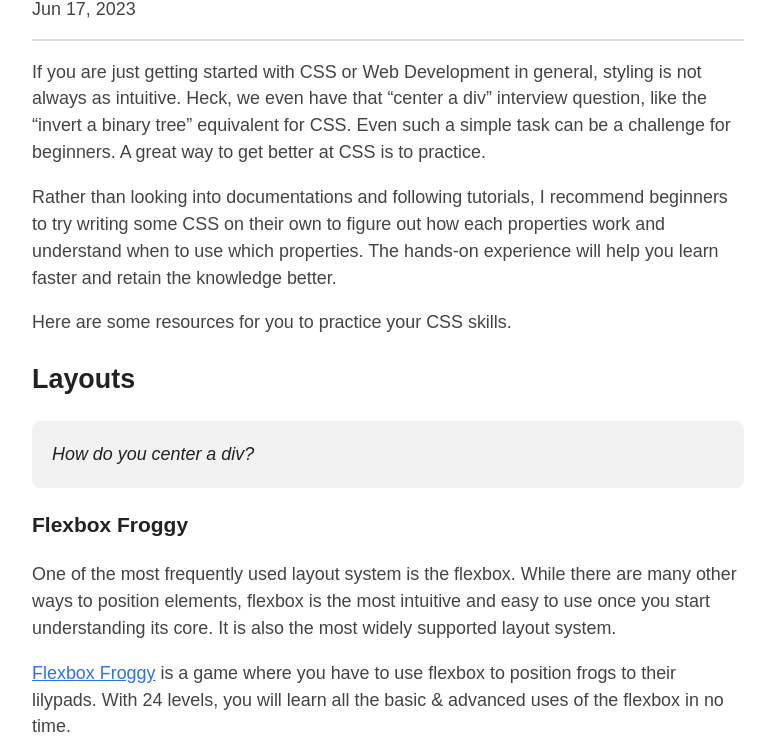
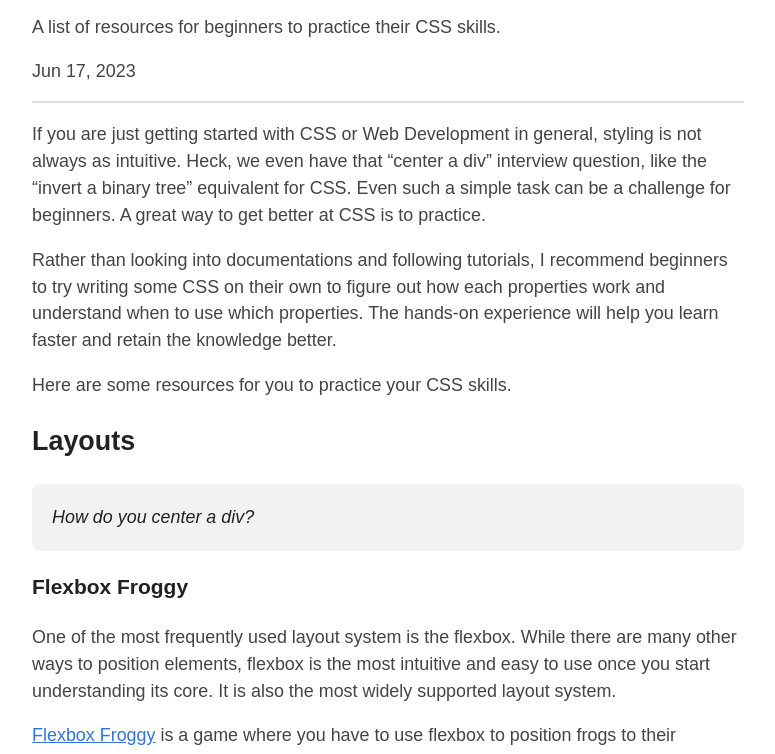
Before and after one commit to esinx/esinx.net, an Astro site: page /blog/css-exercises-for-beginners in a window 1280 px wide. Shown: the part 194-948 px from the top of the page, without its empty margins (252-1027 px from the left). Built offline with nearby package versions, Linux system fonts and the light colour scheme; Astro itself is replaced by a stand-in of ours; a web font is replaced by a local one.

Commit message:
✨ descriptions in pages

```diff
--- a/src/layouts/BlogPost.astro
+++ b/src/layouts/BlogPost.astro
@@ -44,6 +44,7 @@ const { title, description, pubDate, updatedDate, heroImage } = Astro.props
 			<article>
 				{heroImage && <img id="hero" src={heroImage} alt="" />}
 				<h1 class="title">{title}</h1>
+				<p>{description}</p>
 				<FormattedDate date={pubDate} />
 				{
 					updatedDate && (
```
